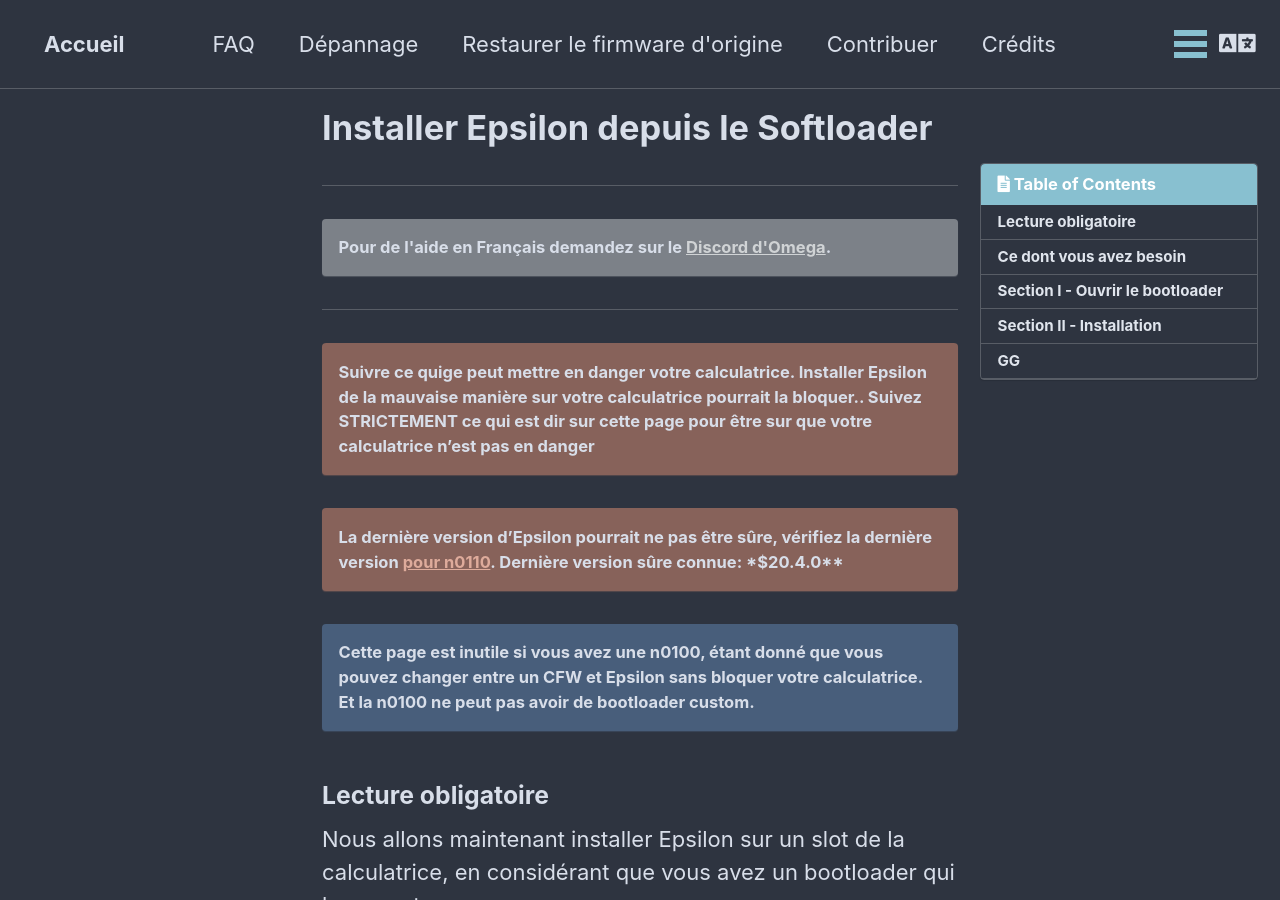
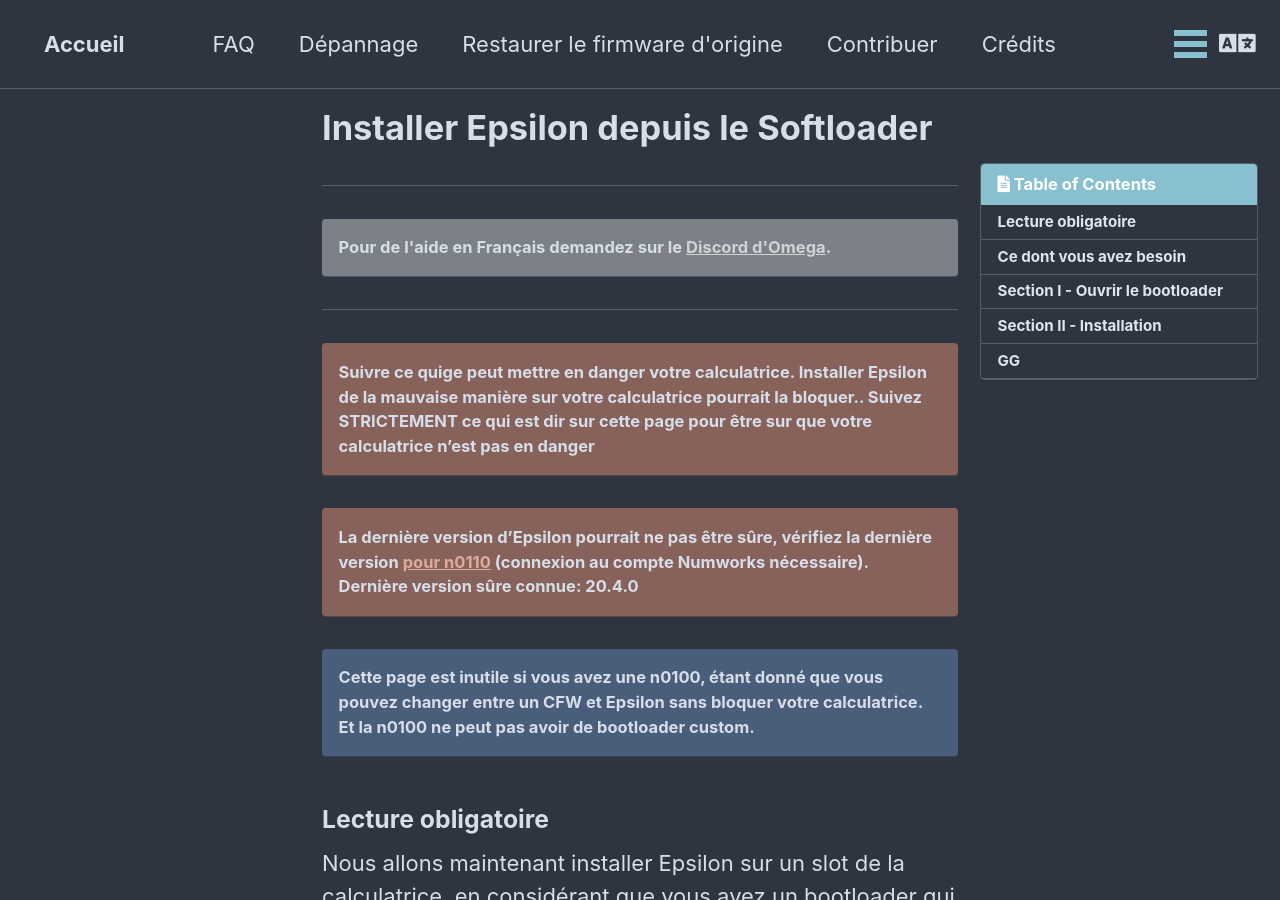
Before and after one commit to Omega-Numworks/Omega-Guide, a Jekyll site: the page built from _pages/fr_FR/install-epsilon-from-softloader.md, in a window 1280 px wide and 900 px high. Built offline with Jekyll 4.4.1, drawn with Linux system fonts in a browser that asks for light colours; comment, search, counter and statistics services are not loaded.

Commit message:
Update install-epsilon-from-softloader.md

```diff
--- a/_pages/fr_FR/install-epsilon-from-softloader.md
+++ b/_pages/fr_FR/install-epsilon-from-softloader.md
@@ -7,7 +7,7 @@
 Suivre ce quige peut mettre en danger votre calculatrice. Installer Epsilon de la mauvaise manière sur votre calculatrice pourrait la bloquer.. Suivez **STRICTEMENT** ce qui est dir sur cette page pour être sur que votre calculatrice n'est pas en danger
 {: .notice--warning}
 
-La dernière version d'Epsilon pourrait ne pas être sûre, vérifiez la dernière version [pour n0110](https://my.numworks.com/firmwares/n0110/stable.json). Dernière version sûre connue: *$20.4.0**
+La dernière version d'Epsilon pourrait ne pas être sûre, vérifiez la dernière version [pour n0110](https://my.numworks.com/firmwares/n0110/stable.json) (connexion au compte Numworks nécessaire). Dernière version sûre connue: **20.4.0**
 {: .notice--warning}
 
 Cette page est inutile si vous avez une n0100, étant donné que vous pouvez changer entre un CFW et Epsilon sans bloquer votre calculatrice. Et la n0100 ne peut pas avoir de bootloader custom.
```
